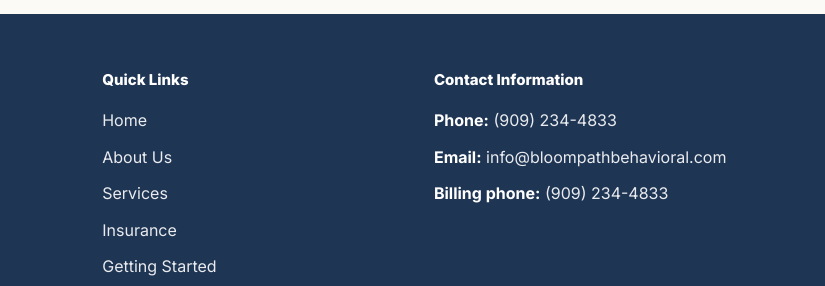
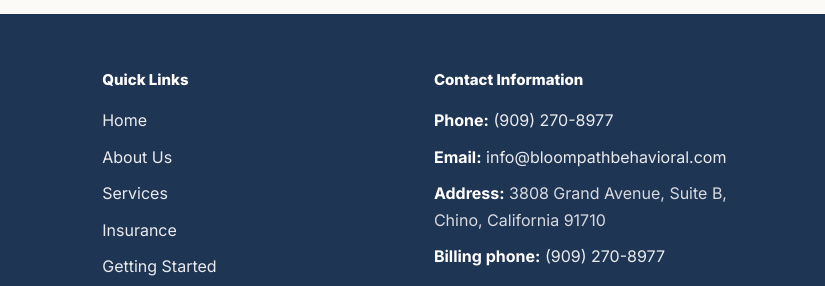
Before and after one commit to admin766/bloompath-website, a website: page insurance/index.html in a window 1280 px wide. Shown: the part 3464-3750 px from the top of the page, 455-1280 px from the left. Drawn offline with nearby package versions, Linux system fonts and the light colour scheme.

Commit message:
Update Bloompath insurance page

```diff
--- a/insurance/index.html
+++ b/insurance/index.html
@@ -228,7 +228,7 @@
             </button>
 
             <p class="form-success" hidden data-success-message>Thank you for reaching out to Bloompath. Our team will review your information and contact you within two business days.</p>
-            <p class="form-error" hidden data-error-message>Something went wrong. Please call Bloompath at (909) 234-4833 or email info@bloompathbehavioral.com.</p>
+            <p class="form-error" hidden data-error-message>Something went wrong. Please call Bloompath at (909) 270-8977 or email info@bloompathbehavioral.com.</p>
           </form>
         </div>
       </section>
@@ -253,9 +253,10 @@
         </nav>
         <div class="footer-contact">
           <h2>Contact Information</h2>
-          <p><strong>Phone:</strong> <a href="tel:+19092344833">(909) 234-4833</a></p>
+          <p><strong>Phone:</strong> <a href="tel:+19092708977">(909) 270-8977</a></p>
           <p><strong>Email:</strong> <a href="mailto:info@bloompathbehavioral.com">info@bloompathbehavioral.com</a></p>
-          <p><strong>Billing phone:</strong> <a href="tel:+19092344833">(909) 234-4833</a></p>
+          <p><strong>Address:</strong> 3808 Grand Avenue, Suite B, Chino, California 91710</p>
+          <p><strong>Billing phone:</strong> <a href="tel:+19092708977">(909) 270-8977</a></p>
         </div>
       </div>
     </footer>
```
